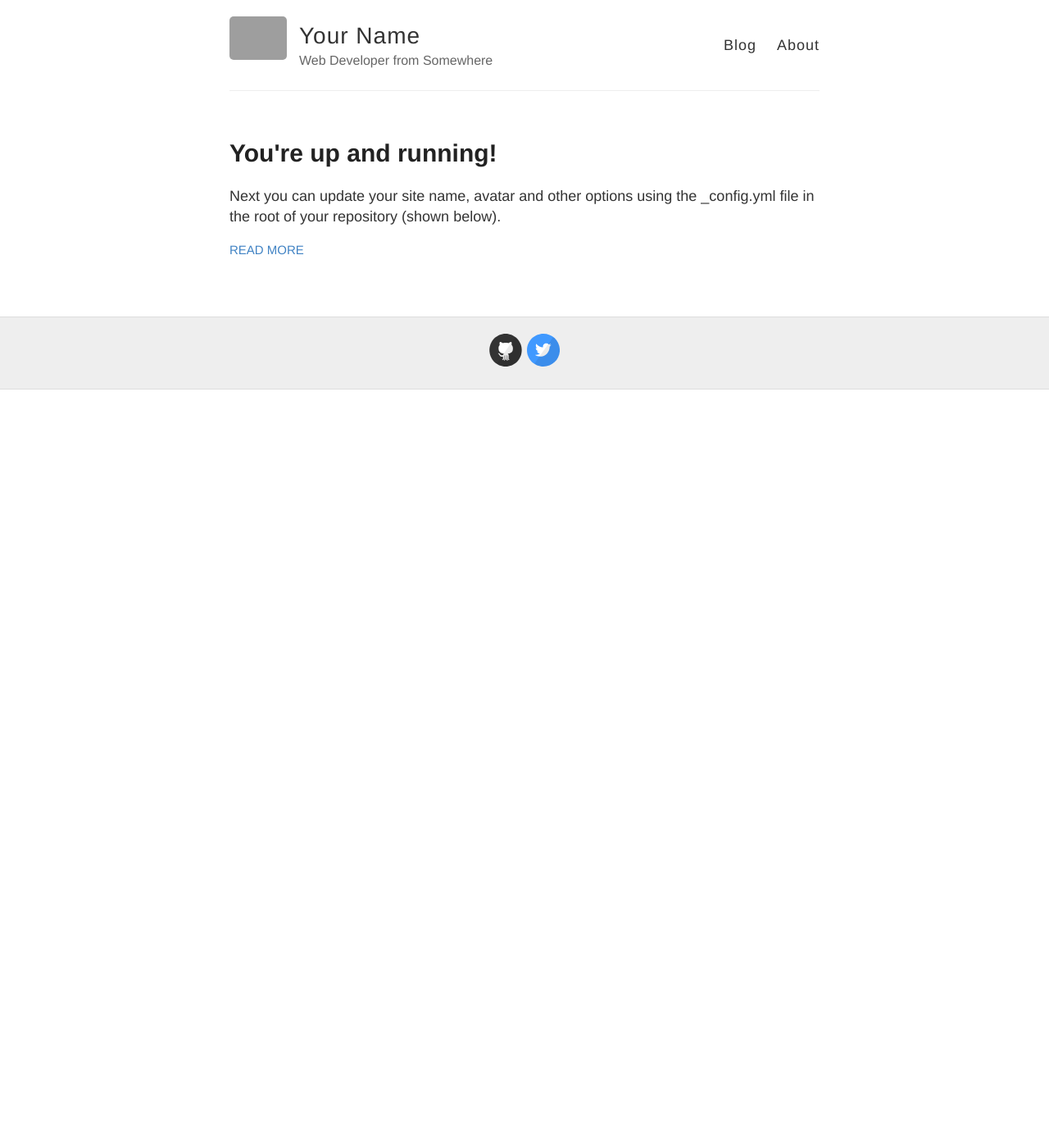
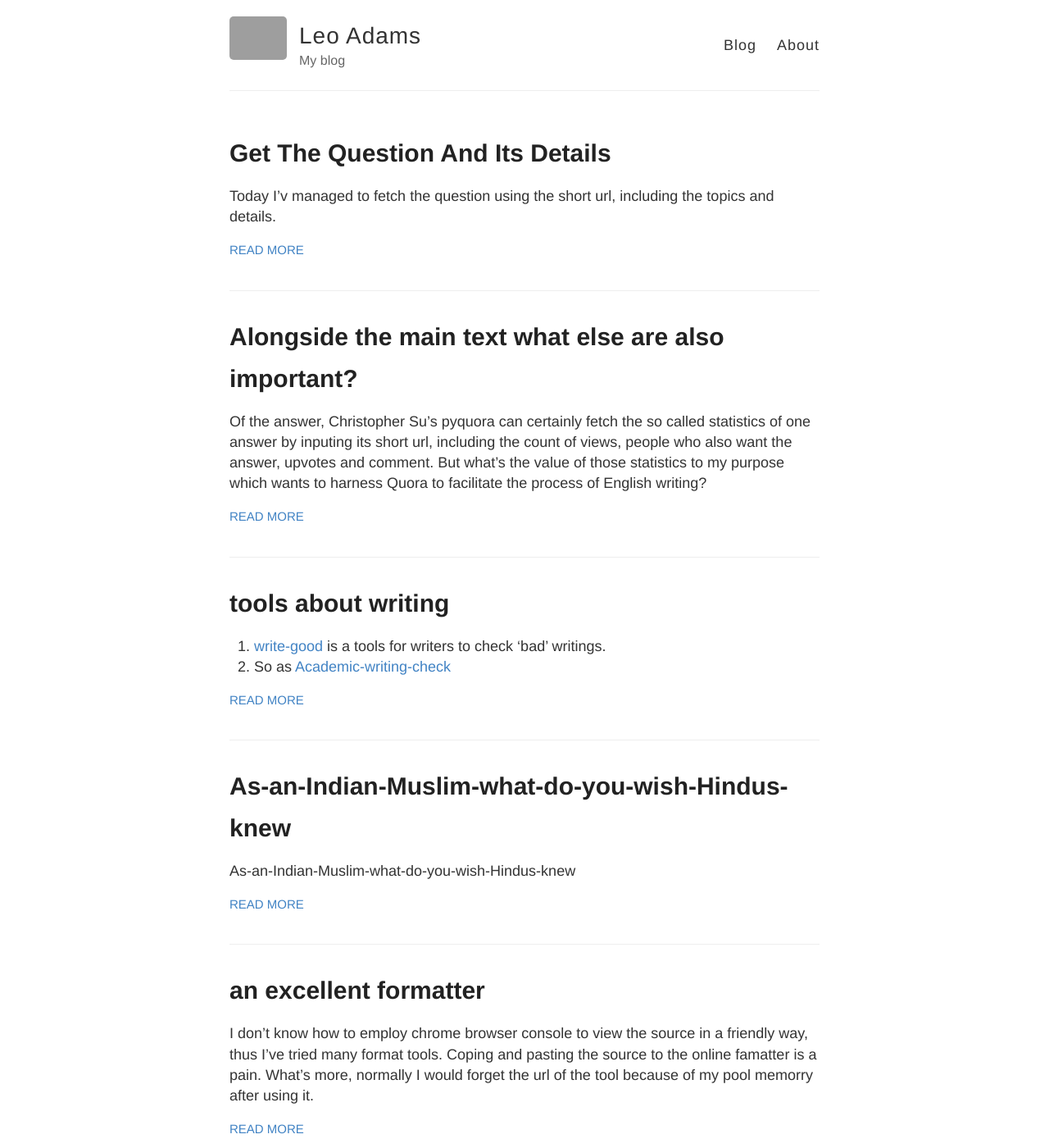
Before and after one commit to eduOS/eduOS.github.io, a Jekyll site: the page built from index.html, in a window 1280 px wide and 1400 px high. Shown: the whole window at 82% size. Built offline with Jekyll 4.4.1, drawn with Linux system fonts in a browser that asks for light colours; Markdown is read by kramdown in place of the engine named in the settings; some of the changed text lies outside the part shown; grey boxes are pictures that could not be loaded.

Commit message:
transfer to her

```diff
--- a/_config.yml
+++ b/_config.yml
@@ -3,13 +3,13 @@
 #
 
 # Name of your site (displayed in the header)
-name: Your Name
+name: Leo Adams
 
 # Short bio or description (displayed in the header)
-description: Web Developer from Somewhere
+description: My blog
 
 # URL of your avatar or profile pic (you could use your GitHub profile pic)
-avatar: https://raw.githubusercontent.com/barryclark/jekyll-now/master/images/jekyll-logo.png
+avatar: http://www.verycoolphotoblog.com/wp-content/uploads/2013/12/0.-belive.jpg
 
 #
 # Flags below are optional
@@ -18,23 +18,22 @@
 # Includes an icon in the footer for each username you enter
 footer-links:
   dribbble:
-  email:
+  email: fanle_2013@163.com
   facebook:
   flickr:
-  github: barryclark/jekyll-now
+  quora: www.quora.com/Leo-Adams-2
+  github: eduOS
   instagram:
   linkedin:
   pinterest:
   rss: # just type anything here for a working RSS icon, make sure you set the "url" above!
-  twitter: jekyllrb
-  stackoverflow: # your stackoverflow profile, e.g. "users/50476/bart-kiers"
+  twitter: #jekyllrb
+  stackoverflow: users/3552975/leo-adams # your stackoverflow profile, e.g. "users/50476/bart-kiers"
   youtube: # channel/<your_long_string> or user/<user-name>
-  googleplus: # anything in your profile username that comes after plus.google.com/
-
 
 # Enter your Disqus shortname (not your username) to enable commenting on posts
 # You can find your shortname on the Settings page of your Disqus account
-disqus:
+disqus: eduoss
 
 # Enter your Google Analytics web tracking code (e.g. UA-2110908-2) to activate tracking
 google_analytics:
@@ -74,4 +73,3 @@
     - Gemfile.lock
     - LICENSE
     - README.md
-    - CNAME
--- /dev/null
+++ b/_posts/2015-4-17-Home-page.md
@@ -0,0 +1,12 @@
+---
+layout: post
+title: Hello, I fired up a blog on GitHub today.
+---
+
+I will start my blog recording the project on collaborative writing.
+
+I'll conduct a language exchange experiment of writing for English learners and Chinese learners. A certain number of subjects are needed. If you have an interest in this experiment for my dissertation please let me know.
+
+We've launched an [organization](https://github.com/opencollaborativeclass) in the way of [open research](https://github.com/opencollaborativeclass/OpenResearch) on GitHub, the platform on which our experiments will be conducted.
+
+[Here](https://github.com/opencollaborativeclass/OpenResearch/issues/3) is the issue detailing our research.
--- /dev/null
+++ b/_posts/2015-5-11-launch-the-gitlab.md
@@ -0,0 +1,14 @@
+---
+layout: post
+title: I launched the local gitlab
+---
+
+My supervisor had me fire up a local gitlab platform in virtual machine for research use a week ago.
+
+I struggled to manage it under the guidance of [this video](https://www.youtube.com/watch?v=zimaEg-MLN4). That tutorial is detailed and awesome, but as a newbie I encountered three snags as follows.
+
+1. Using the ubuntu server 14.04 LTS without x window, I was confused when the lecturer used the browser. So, I installed the x window.
+1. I cannot dig it out to make the external_url I set works. I am using the VMware Workstation and for the network connectivity I chose bridged networking.
+1. Wanting to share this server with my teacher in the same local area network, I tried my best to set the networks but failed. My physical computer accesses the Internet via Wifi with a dynamic ip.
+
+Much should be down including customizing the user interface using the mush-up technology.
--- /dev/null
+++ b/_posts/2015-5-18-language-and-innovation-an-example.mkd
@@ -0,0 +1,16 @@
+---
+layout: post
+title: hair dryer, translation and innovation
+---
+
+One night I was walking with a female classmate when she complained that she cannot enjoy a good sleep very morning because of one of her dormates. That girl should get up very early for her internship. And to look pretty in the company, she washes her hair and then dries it using a dryer, which disturbs all her dormates because of the rumble from the hairdryer.
+
+I thought they had a dilemma they were all trying to resolve. I had no idea. What's worse, that the moment I realized I'm myself a culprit who arises so early in the morning and sometimes do the same thing as her dormate was somewhat abhorrent. Having no any ideas, I just comforted her saying that you'd better sleep earlier in the evening.
+
+The botheration hunted me for several days until one day in the morning when I was drying my hair. Does there exist a silent hairdryer? I was so excited that I texted her immediately to tell her my discovery.
+
+You might consider it not a big issue. But let me explain where the difficulty lies.
+
+Rather than the result it's the process of the innovative thinking that delighted me so much. Hairdryer was translated to "chuifeng ji" which can be translated back as "blowing machine". Thus, hair dryer must be blowing loudly when working, resulting in inevitalbe noises.
+
+But
--- /dev/null
+++ b/_posts/2015-5-20-find-a-good-formatter.mkd
@@ -0,0 +1,14 @@
+---
+layout: post
+title: an excellent formatter
+tags: post, github
+---
+
+I don't know how to employ chrome browser console to view the source in a friendly way, thus I've tried many format tools. Coping and pasting the source to the online famatter is a pain. What's more, normally I would forget the url of the tool because of my pool memorry after using it.
+
+Today I found [infohound tidy](infohound.net/tidy/tidy.pl). Just copy and paste the url of the target page to the textbox and then you'll get the formatted source content.
+
+A snag should be conquered: how to better use chrome console?
+
+...........................................
+**Welcome proofreading help and language suggestions. Tons of thanks in advance.**
--- /dev/null
+++ b/_posts/2015-5-21-As-an-Indian-Muslim-what-do-you-wish-Hindus-knew.md
@@ -0,0 +1,54 @@
+---
+layout: post
+title: As-an-Indian-Muslim-what-do-you-wish-Hindus-knew
+tags: post, github
+---
+
+As-an-Indian-Muslim-what-do-you-wish-Hindus-knew
+
+I'm an Indian Muslim and I would like to tell my Hindu brethren, in no
+particular order:
+
+1\. You guys rock! You're very inclusive in your way of living and we love you
+for that.
+
+2\. Diwali and Holi are thoroughly enjoyable festivals and we love it when we
+are included in the festivities.
+
+3\. If I don't drink at a party,  please don't repeatedly ask me to. I'll be
+fine with a soft drink.
+
+4\. Please don't try to set me up with a Muslim girl just because you happen
+to know one.
+
+5\. If I'm offering you a non vegetarian dish, you can rest assured that it is
+not beef.
+
+6\. I'm as horrified and disgusted by terror attacks as you are. In fact, I
+have the added horror of seeing my religion's name being tarnished time and
+again.
+
+7\. Our religious leaders do NOT discourage us from socializing with you.
+
+8\. Please don't ask me if I love India or not.
+
+9\. If I fall in love with a girl and she happens to be a Hindu, it isn't love
+jihad.
+
+10\. You can offer us prasad. Some of us would accept while others might
+decline. No harm in asking though.
+
+11\. Trust me, there are some idiots in your religion as well, just like there
+are some in mine.
+
+12\. Essentially, we love you guys, and I know that most of you reciprocate.
+Don't let some bigot destroy this bond.
+
+EDIT (9/12):
+
+Thank you for the absolutely wonderful response and thanks to all those who
+have been kind enough to promote! I'm removing anonymity on request.
+
+
+
+[Source ](http://qr.ae/fwJAs)| Author: [Muhammed-Hussain](quora.com/Muhammed-Hussain)
--- /dev/null
+++ b/_posts/2015-6-2-tools-about-writing.mkd
@@ -0,0 +1,15 @@
+---
+layout: post
+title: tools about writing
+tags: post, writing, tool
+---
+
+1. [write-good](https://github.com/btford/write-good) is a tools for writers to check 'bad' writings.
+1. So as [Academic-writing-check](https://github.com/devd/Academic-Writing-Check)
+
+[Here](http://www.madebyloren.com/github-for-writers) is one article written by Loren, the creator of Penflip.
+
+What I need to do is establishing a platform for english learners, including me, to improve their writing skills in a programming IDE-like environment.
+
+...........................
+Welcome proofreading help and language suggestions. Tons of thanks in advance.
--- /dev/null
+++ b/_posts/2015-6-5-What-Do-I-need-except-main-text.mkd
@@ -0,0 +1,19 @@
+---
+layout: post
+title: Alongside the main text what else are also important?
+tags: post, github
+---
+
+Of the answer, Christopher Su's pyquora can certainly fetch the so called statistics of one answer by inputing its short url, including the count of views, people who also want the answer, upvotes and comment. But what's the value of those statistics to my purpose which wants to harness Quora to facilitate the process of English writing?
+
+The time the learner decides to keep a good answer he/she has already known fairly well of all those statistics. What worse, to extract one answer his solution is just unnecessary and superfluous given that Kenneth Reitz has offered us a much more suitable repository named url2markdown which was based on the well known html2text.
+
+After a second thought, I find its tiny value.
+
+1. From pyquora the topics of one question is available, so is the question_details. Both are correspondingly provided in a JSON form, whereas further parsing is inevitable using Kenneth's tools. It's an other question how to get full use of them. Maybe the topic can be used when I build a smart word book.
+1. Some meaningful calculations from those data may be useful to estimate the quality. By way of example, views/upvote_count is important. The amount of those who also want answers can be viewed as a indicator of the questions popularity; the comment_count reflects the integrity of the answer.
+
+In short, as far as I know, url2markdown is more generous than pyquora, resulting in both its advantages such as I can fetch all kinds of sites using it, and its disadvantages that it neglects too much details witch would be essential in some contexts.
+
+...........................
+Welcome proofreading help and language suggestions. Tons of thanks in advance.
--- /dev/null
+++ b/_posts/2015-6-6-Get-the-question-and-its-details.mkd
@@ -0,0 +1,18 @@
+---
+layout: post
+title: Get The Question And Its Details
+tags: post, github
+---
+
+Today I'v managed to fetch the question using the short url, including the topics and details.
+
+The rub I conquered includes using the NavigableString to parse the soup for the plain text; converting NavigableString to utf-8; getting to know that I can only write utf-8 to the file locally and all what I get from the web is also encoded in utf-8 but almost all of the third party tools such as html2text and summarize can only process unicode. As an aside, today I run into Chinese encoding problems. This should be further researched.
+
+Todo next:
+1. Harnessing the nltk to process all the existing answers to offer volcabulary and phrase tips for the writer.
+2. Dig in the Chinese encoding problem.
+3. Spelling check, thesaurus and other assistances.
+
+
+...........................
+Welcome proofreading help and language suggestions. Tons of thanks in advance.
```
Also changed, not shown: _posts/2015-4-18-First-post.md (added, +7 -0 lines), _posts/2015-5-19-vocabulary-tools.mkd (added, +31 -0 lines), _posts/2015519-age-and-efficiency.mkd (added, +24 -0 lines).
